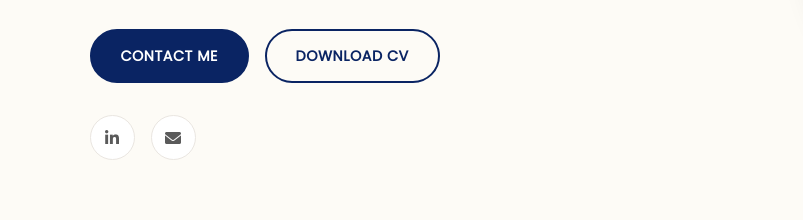
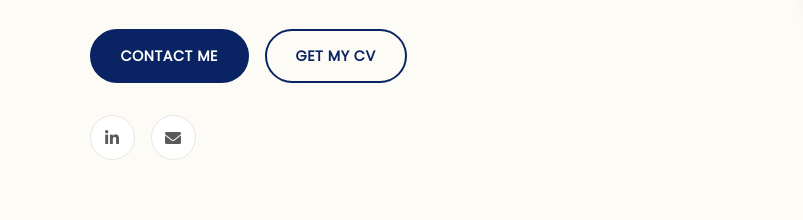
Before and after one commit to Bhavnaasharmaa/portfolio, a plain HTML site: page index.html in a window 1280 px wide. Shown: the part 457-677 px from the top of the page, 0-803 px from the left. Drawn offline with Linux system fonts and the light colour scheme.

Commit message:
Update index.html

```diff
--- a/index.html
+++ b/index.html
@@ -843,8 +843,8 @@
 						</p>
 						<div class="home-buttons">
 							<a href="#contact" class="btn">Contact Me</a>
-							<a href="Profile.pdf" class="btn btn-outline" download
-								>Download CV</a
+							<a href="bhavna_cv.pdf" class="btn btn-outline" download
+								>GET MY CV</a
 							>
 						</div>
 						<div class="social-icons">
```
